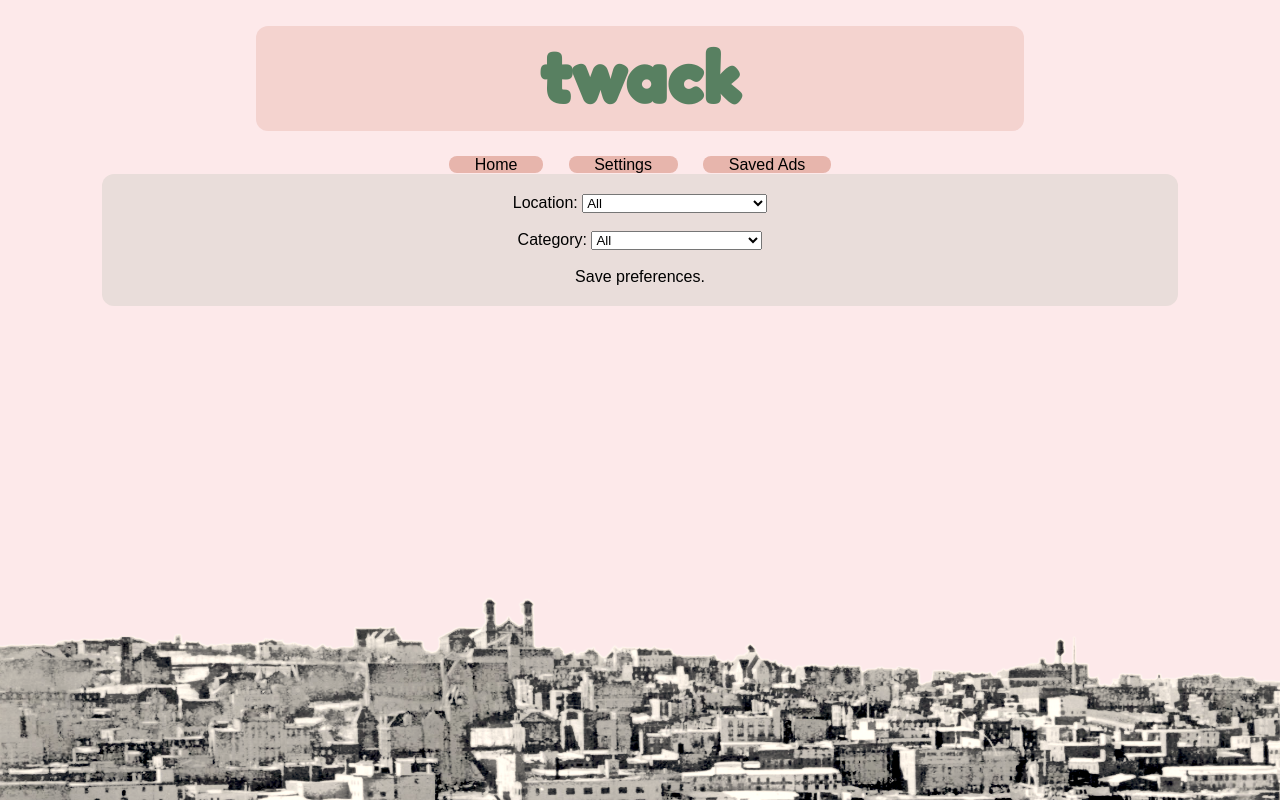
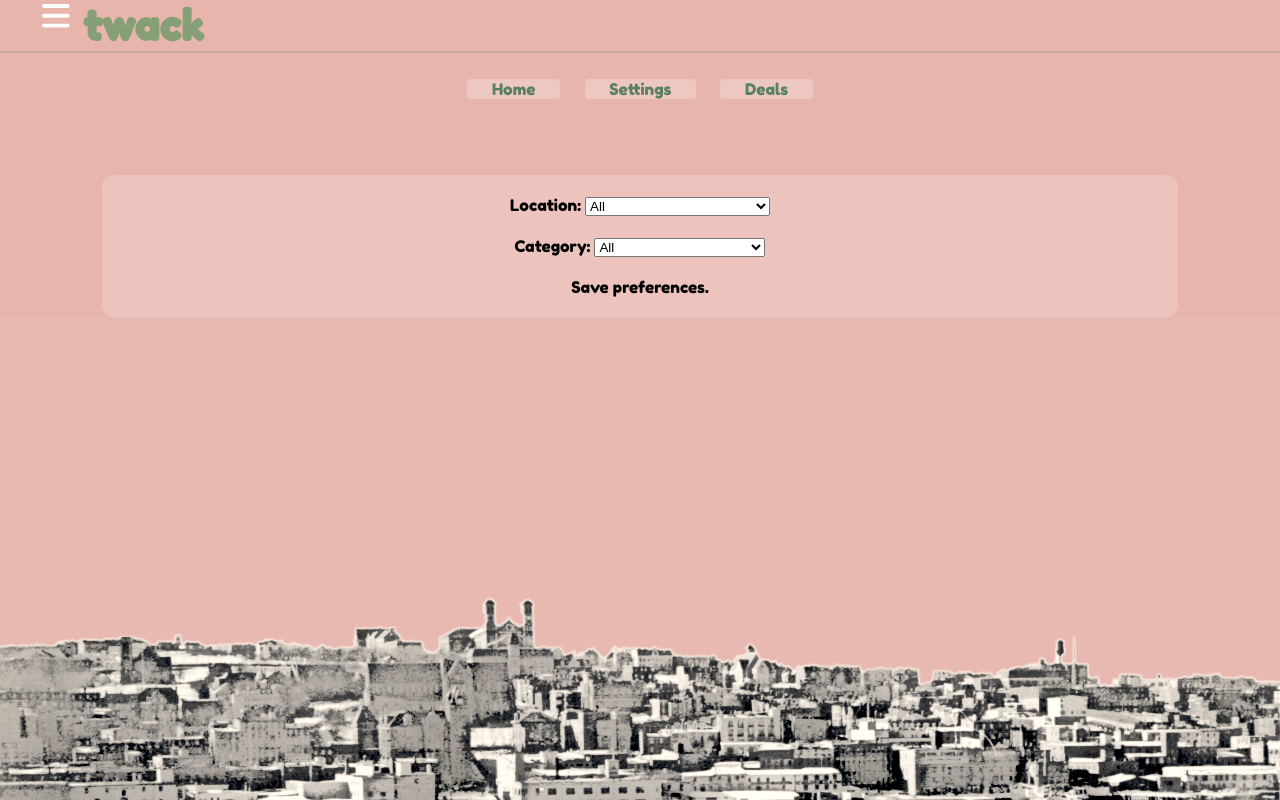
Before and after one commit to ellis0n/twack, a React (Create React App) app: page /settings in a window 1280 px wide. Built offline with nearby package versions, Linux system fonts and the light colour scheme; no server answers.

Commit message:
trying out wacky new styles and working on auth

```diff
--- a/package.json
+++ b/package.json
@@ -3,6 +3,9 @@
   "version": "0.1.0",
   "private": true,
   "dependencies": {
+    "@fortawesome/fontawesome-svg-core": "^6.2.1",
+    "@fortawesome/free-solid-svg-icons": "^6.2.1",
+    "@fortawesome/react-fontawesome": "^0.2.0",
     "@testing-library/jest-dom": "^5.16.5",
     "@testing-library/react": "^13.4.0",
     "@testing-library/user-event": "^13.5.0",
--- a/src/App.css
+++ b/src/App.css
@@ -1,10 +1,9 @@
 @import url("https://fonts.googleapis.com/css2?family=Fredoka+One&display=swap");
 
-.App,
-html {
+.App,body {
   text-align: center;
   font-family: Arial, Helvetica, sans-serif, Geneva, Tahoma, sans-serif;
-  background-color: #fde9ea;
+  background-color: #e7b5acef;
 }
 
 .App-header {
@@ -24,14 +23,42 @@ html {
   font-size: calc(30px + 5vmin);
   font-family: "Fredoka One", cursive;
   color: #588061;
-  margin: 2% 20%;
-  padding: 10px 10px;
-  background-color: #e7b5ac6e;
+  margin: 0% 20%;
+  padding: 100px 10px;
+  background-color: #e7b5ac29;
   border-radius: 12px;
 }
 
 .banner:hover {
   color: #869f77;
+}
+
+.banner-sm {
+  display: flex;
+  justify-content: left;
+  text-align: left;
+  font-weight: 900;
+  min-height: 1vh;
+  font-size: calc(10px + 4vmin);
+  font-family: "Fredoka One", cursive;
+  color: #588061;
+  margin: 2% 0% 0% 20;
+  padding: 0px 1em;
+  background-color:
+  #e7b5ac;
+  border-bottom: 2px solid #58806141;
+}
+
+.banner-sm:hover {
+  color: #869f77;
+  background-color:
+  #e7b5acea;
+}
+
+.burger{
+text-align: center;
+font-family: "Fredoka One"
+
 }
 
 .wrapper {
@@ -46,11 +73,11 @@ html {
 .ad {
   margin: 2% auto;
   overflow: hidden;
-  background-color: #e7b5ac;
   border-radius: 1rem;
   width: 100%;
   height: 100%;
   font-family: Arial, Helvetica, sans-serif;
+  border: 2px solid #588061fd;
 }
 .ad a {
   color: inherit;
@@ -58,13 +85,13 @@ html {
 }
 
 .ad h1 {
-  color: #282c34ef;
+  color: #282c34;
   font-family: "Fredoka One";
-  font-weight: 100;
+  font-weight: 900;
+  padding: 1em;
+  background-color: white;
   font-kerning: none;
   font-size: calc(2vh + 1vmin);
-  padding: 12px 12px;
-  background-color: #faf6ff82;
 }
 
 .ad h1:hover {
@@ -130,9 +157,11 @@ button {
   padding: 1em;
   display: block;
   justify-content: center;
-  background-color: #5880611f;
+  background-color: rgba(255, 255, 255, 0.204);
   border-radius: 12px;
   padding: 20px;
+  font-family: "Fredoka One"
+
 }
 
 fieldset {
@@ -159,6 +188,9 @@ fieldset {
   display: flexbox;
   flex-direction: row-reverse;
   justify-content: space-evenly;
+  background-color: #e7b5ac;
+  padding: 2%;
+  margin: 0% 0% 4% 0%;
 }
 
 .navLink {
@@ -166,12 +198,62 @@ fieldset {
   margin: 0% 1%;
   padding: 0% 2%;
   font-size: 1rem;
-  background: #e7b5ac;
-  color: black;
-  border-radius: 8px;
+  background: rgba(255, 255, 255, 0.256);
+  color: #588061;
+  font-family: "Fredoka One", cursive;
+
+  border-radius: 4px;
 }
 .navLink:hover {
-  color: darkred;
-  background: beige;
-  transition: transform 1500ms, background 1750ms;
+  color: rgba(255, 255, 255, 0.874);
+  outline: black;
+  background: #588061;
+  transition: transform 900ms, background 1550ms   ;
 }
+
+.login-form {
+  margin: 5%;
+  display: flex;
+  position: absolute;
+  justify-content: center;
+  font-family: "Fredoka One", cursive;
+  color: #588061;
+  width: auto;
+  left: 0;
+  right: 0;
+  top: 0;
+}
+
+.text-input{
+  border: 2px solid #58806179;
+  border-radius: 4px;
+  padding: 5px;
+  margin: 5px;
+  font-family: "Fredoka One", cursive ;
+  font-size: 1rem;
+  background-color: #fffffff7;
+  text-align: center;
+}
+
+.login-btn{
+  margin: 5px;
+  padding: 2%;
+  background-color: #e7b5ac;
+  color: rgba(0, 0, 0, 0.656);
+  border-radius: 4px;
+  font-family: "Fredoka One", cursive;
+  border: 0;
+}
+
+.login{
+  position: relative;
+}
+
+.input-value{
+  padding: 0px;
+}
+
+.burger{
+  padding-right: 2px;
+  margin: 0;
+}
--- a/src/App.js
+++ b/src/App.js
@@ -1,23 +1,20 @@
 import "./App.css";
-// import Ad from "./components/Ad";
-import Banner from "./components/Banner";
 import SavedAds from "./components/SavedAds";
 import Login from "./components/Login";
-import Footer from "./components/Footer";
 import AdCard from "./components/AdCard";
 import Settings from "./components/Settings"
-import Navbar from "./components/Navbar"
 import { Routes, Route } from "react-router-dom";
-
 
 function App() {
 
+
+  // Todo: conditionally route "/" to either Login or Ads based on whether user is logged in
+
   return (
     <div className="App">
-      <Banner/>
-      <Navbar/>
       <Routes>
-      <Route path ="/" element={<AdCard/>}/>
+      <Route path ="/" element={ <Login/>}/>
+      <Route path ="/ads" element={<AdCard/>}/>
       <Route path ="/login" element={<Login/>}/>
       <Route path ="/settings" element={<Settings/>}/>
       <Route path ="/saved" element={<SavedAds/>}/>
--- a/src/components/AdCard.jsx
+++ b/src/components/AdCard.jsx
@@ -4,6 +4,8 @@ import Ads from "./Ads";
 import Footer from "./Footer.jsx";
 import ParamBox from "./ParamBox";
 import VoteButton from "./VoteButton";
+import Banner from "./Banner";
+import Navbar from "./Navbar";
 
 //  Card for holding each individual ad and its child voting options
 //  TODO:: Add a comment box component
@@ -85,6 +87,9 @@ const AdCard = () => {
   };
 
   return (
+    <>
+    <Banner className= "banner-sm"/>
+    <Navbar/>
     <div className="main_wrapper">
       <ParamBox type="scraper" text={"Get Ads."} handleClick={scrapeAds} />
 
@@ -139,6 +144,7 @@ const AdCard = () => {
         </div>
       )}
     </div>
+    </>
   );
 };
 
--- a/src/components/Banner.jsx
+++ b/src/components/Banner.jsx
@@ -1,7 +1,24 @@
 import React from "react";
+import { FontAwesomeIcon } from '@fortawesome/react-fontawesome';
+import { faBars } from '@fortawesome/free-solid-svg-icons';
 
-const Banner = () => {
-  return <div className="banner">twack</div>;
+
+const Banner = ({className}) => {
+
+  return (
+  <div className={className}>
+    { className === "banner-sm" ?   <div className = "burger"> <FontAwesomeIcon
+      icon={faBars}
+      color="white"
+      size="xs"
+      pull="left"
+      className = "burger"
+      /></div> : null }
+    <div className="logo">
+      twack
+    </div>
+  </div>);
+
 };
 
 export default Banner;
--- a/src/components/Footer.jsx
+++ b/src/components/Footer.jsx
@@ -1,40 +1,12 @@
-import React, {useState, useEffect} from "react";
+import React from "react";
 import skyline from "../img/background.png";
 
 const Footer = () => {
-  const [isVisible, setIsVisible] = useState(true);
-  const [height, setHeight] = useState(0)
-
-  // useEffect(() => {
-  //   window.addEventListener("scroll", listenToScroll);
-  //   return () =>
-  //      window.removeEventListener("scroll", listenToScroll);
-  // }, [])
-
-  // const listenToScroll = () => {
-  //   let heightToHideFrom = 0;
-  //   const winScroll = document.body.scrollTop ||
-  //       document.documentElement.scrollTop;
-  //   setHeight(winScroll);
-
-  //   if (winScroll > heightToHideFrom) {
-  //        isVisible && setIsVisible(false);
-  //   } else {
-  //        setIsVisible(true);
-  //   }
-  // };
-
 
   return (
-  //   <div id="container">
-  //  {
-  //     isVisible
-  //      &&
      <div id="hide" className = "footer">
       <img alt="skyline" src={skyline}></img>
      </div>
-    // }
-  // </div>
   )
 };
 
--- a/src/components/Login.jsx
+++ b/src/components/Login.jsx
@@ -1,15 +1,55 @@
-import React from "react";
+import React, {useState} from "react";
+import Banner from "./Banner";
+import Footer from "./Footer";
 
 // Placeholder login div
 
-//TODO:
-// notes: include in response = await fetch: credentials: 'include'
 
 const Login = () => {
+  const [username, setUsername] = useState("");
+  const [password, setPassword] = useState("");
+  const [user, setUser] = useState(false);
+
+
+
+  const handleSubmit = async(e) => {
+    e.preventDefault();
+
+    const data = JSON.stringify({ user: username, pwd: password });
+    await fetch("http://localhost:3500/auth", {
+      method: "POST",
+      headers: {
+        Accept: "application/json",
+        "Content-Type": "application/json",
+      },
+      body: data
+    }).then((response) => response.json().then((response) => console.log(response)),
+    setUser(true)
+    )};
+
+    //this function
+
   return (
-    <div>
-      <form>Login</form>
+    <>
+    <Banner className="banner"/>
+    <div className="login">
+    <div className = "login-form">
+      <form onSubmit={handleSubmit}>
+        <label >
+          <div className = "input-value">Username:</div>
+          <input type="text" value={username} onChange={(e) => setUsername(e.target.value)}  className = "text-input"/>
+        </label>
+        <label >
+          <div className = "input-value">Password:</div>
+          <input type="password" value={password} onChange={(e) => setPassword(e.target.value)} className = "text-input"/>
+        </label>
+        <br/>
+        <input type="submit" value="Login" className = "login-btn"/>
+      </form>
     </div>
+    </div>
+    <Footer/>
+    </>
   );
 };
 
--- a/src/components/Navbar.jsx
+++ b/src/components/Navbar.jsx
@@ -5,14 +5,14 @@ const Navbar = () => {
   return (
         <div className = "navBar">
           <nav>
-                <Link className="navLink" to="/">
+                <Link className="navLink" to="/ads">
                   Home
                 </Link>
                 <Link className="navLink" to="/settings">
                   Settings
                 </Link>
                 <Link className="navLink" to="/saved">
-                  Saved Ads
+                  Deals
                 </Link>
           </nav>
         </div>
--- a/src/components/SavedAds.jsx
+++ b/src/components/SavedAds.jsx
@@ -2,7 +2,8 @@ import React, { useState, useEffect } from "react";
 import Ads from "./Ads";
 import Footer from "./Footer";
 import VoteButton from "./VoteButton";
-
+import Banner from "./Banner";
+import Navbar from "./Navbar";
 const SavedAds = () => {
   const [ads, setAds] = useState([]);
   const [running, setRunning] = useState(false);
@@ -59,6 +60,9 @@ const SavedAds = () => {
   };
 
   return (
+    <>
+    <Banner className = "banner-sm"/>
+    <Navbar/>
     <div className="main_wrapper">
       {/* <button onClick={getSavedAds} className="ad">
         Refresh saved ads.
@@ -70,6 +74,7 @@ const SavedAds = () => {
         ) : (
           ads.map((ad, index) => (
             <div key={index}>
+
               <Ads
                 url={ad.ad.url}
                 title={ad.ad.title}
@@ -107,6 +112,7 @@ const SavedAds = () => {
         <Footer />
       )}
     </div>
+    </>
   );
 };
 
--- a/src/components/Settings.jsx
+++ b/src/components/Settings.jsx
@@ -1,6 +1,8 @@
 import React from "react";
 import ParamBox from "./ParamBox";
 import Footer from "./Footer";
+import Banner from "./Banner";
+import Navbar from "./Navbar";
 
 const Settings = () => {
   //  TODO: Save to local storage
@@ -17,6 +19,7 @@ const Settings = () => {
   };
 
   return (
+    <><Banner className = "banner-sm"/><Navbar/>
     <div className="main_wrapper">
       <ParamBox
         type="setting"
@@ -25,6 +28,7 @@ const Settings = () => {
       />
       <Footer />
     </div>
+    </>
   );
 };
 
```
Also changed, not shown: src/components/Card.jsx (added), 1 other file (tests, documents, lock files or other folders).
